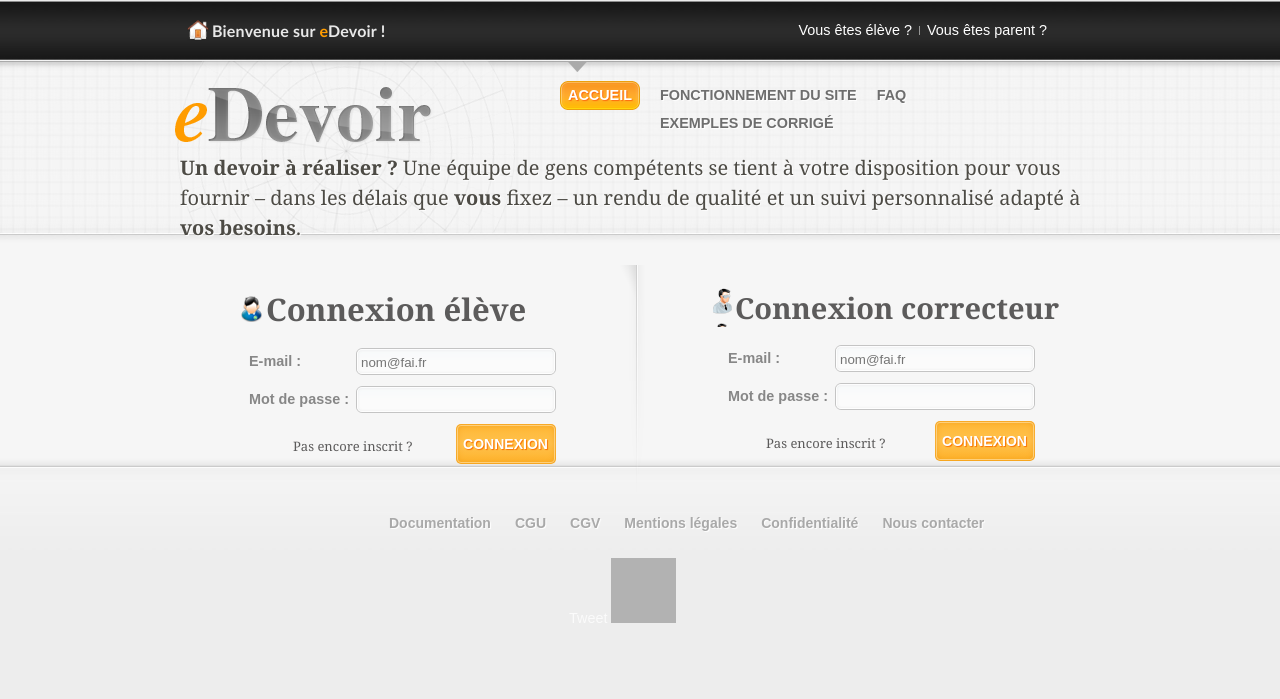
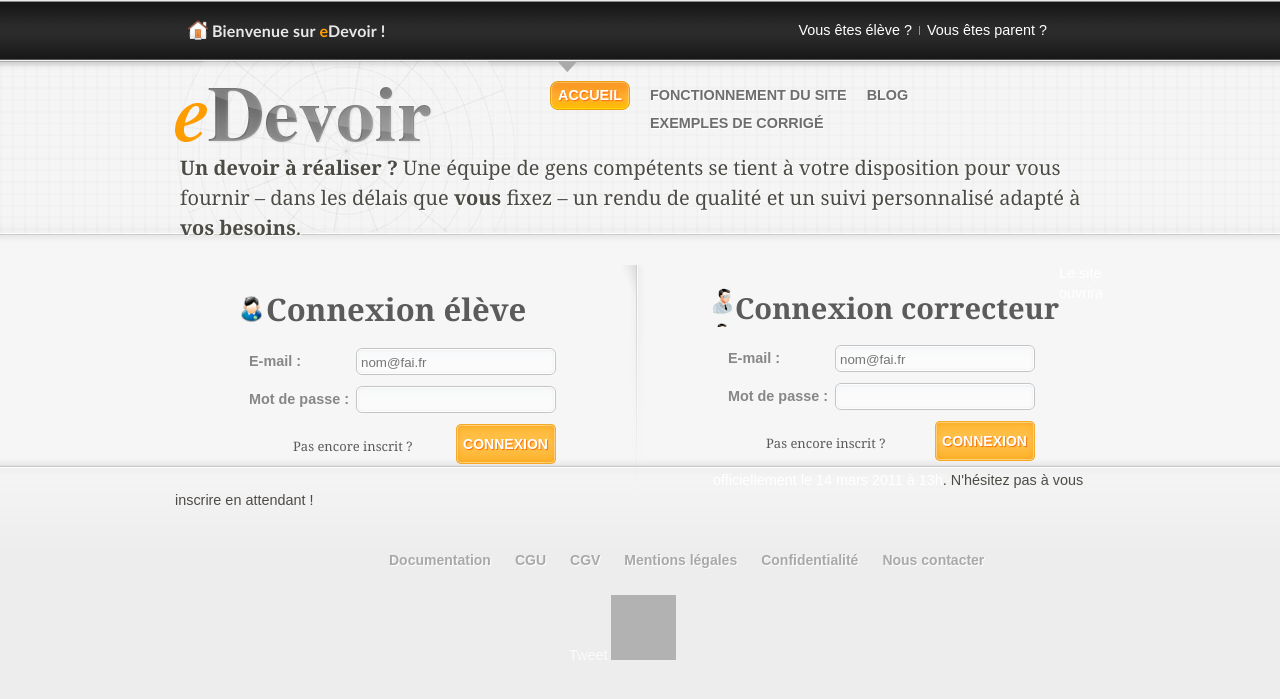
Before and after one commit to Neamar/Omega, a PHP site: page / in a window 1280 px wide. Shown: the top 699 px of the page. Run offline with PHP 8.4, Linux system fonts and the light colour scheme; some libraries are stand-ins or nearby versions; grey boxes are pictures that could not be loaded.

Commit message:
Impossible de se connecter avant la date d'ouverture prévue dans /data/no-connect (plus gestion des fins de lignes de vi) Ajout d'un message sur l'accueil du site Modification d'un lien de l'accueil : FAQ devient Blog.

```diff
--- a/index.php
+++ b/index.php
@@ -44,7 +44,7 @@ rendu de qualité et un suivi personnalisé adapté à <span>vos besoins</span>.
     <ul>
 		<li><a class="active" href="/"><span>Accueil</span></a></li>
         <li><a href="/fonctionnement.htm"><span>Fonctionnement du site</span></a></li>
-        <li><a href="/faq.htm"><span>FAQ</span></a></li>
+        <li><a href="/blog/"><span>Blog</span></a></li>
         <li><a href="/exemples.htm"><span>Exemples de corrigé</span></a></li>
     </ul>
     </nav>
@@ -114,6 +114,9 @@ else
 </section>
 </div><!-- /content-form -->
 
+<section id="ouverture">
+<p><a href="/blog/article/consulter/2">Le site ouvrira officiellement le 14 mars 2011 à 13h</a>. N'hésitez pas à vous inscrire en attendant !</p>
+</section>
 <!-- Liens "légaux" -->
 <footer>
 <ul>
--- a/public/css/index/base.css
+++ b/public/css/index/base.css
@@ -137,7 +137,7 @@ position:relative;
 #content nav {
 position:absolute;
 top:5px;
-left:385px;
+left:375px;
 z-index:10;
 }
 	#content nav ul{
```
Also changed, not shown: data/default.sql (+1 -1 lines), lib/abstractcontrollers/IndexAbstractController.php (+8 -4 lines).
